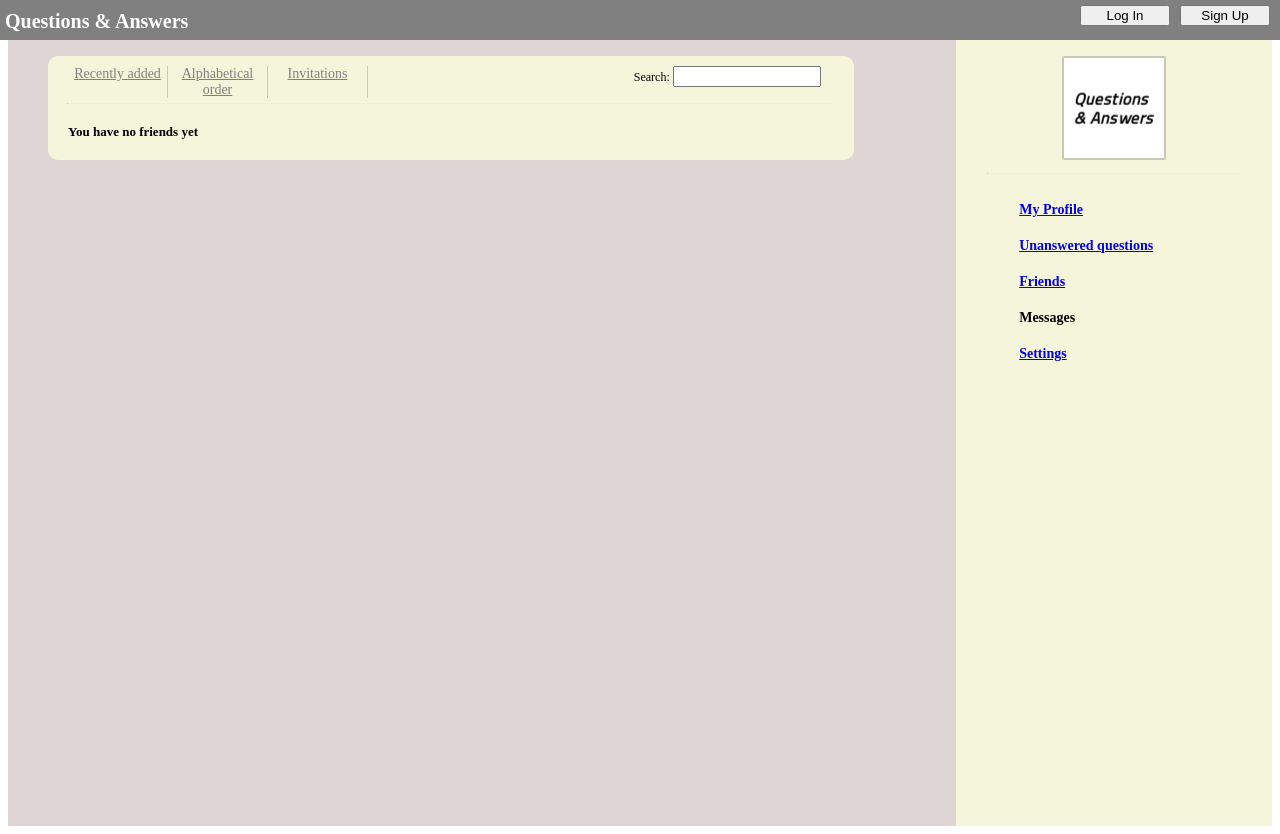
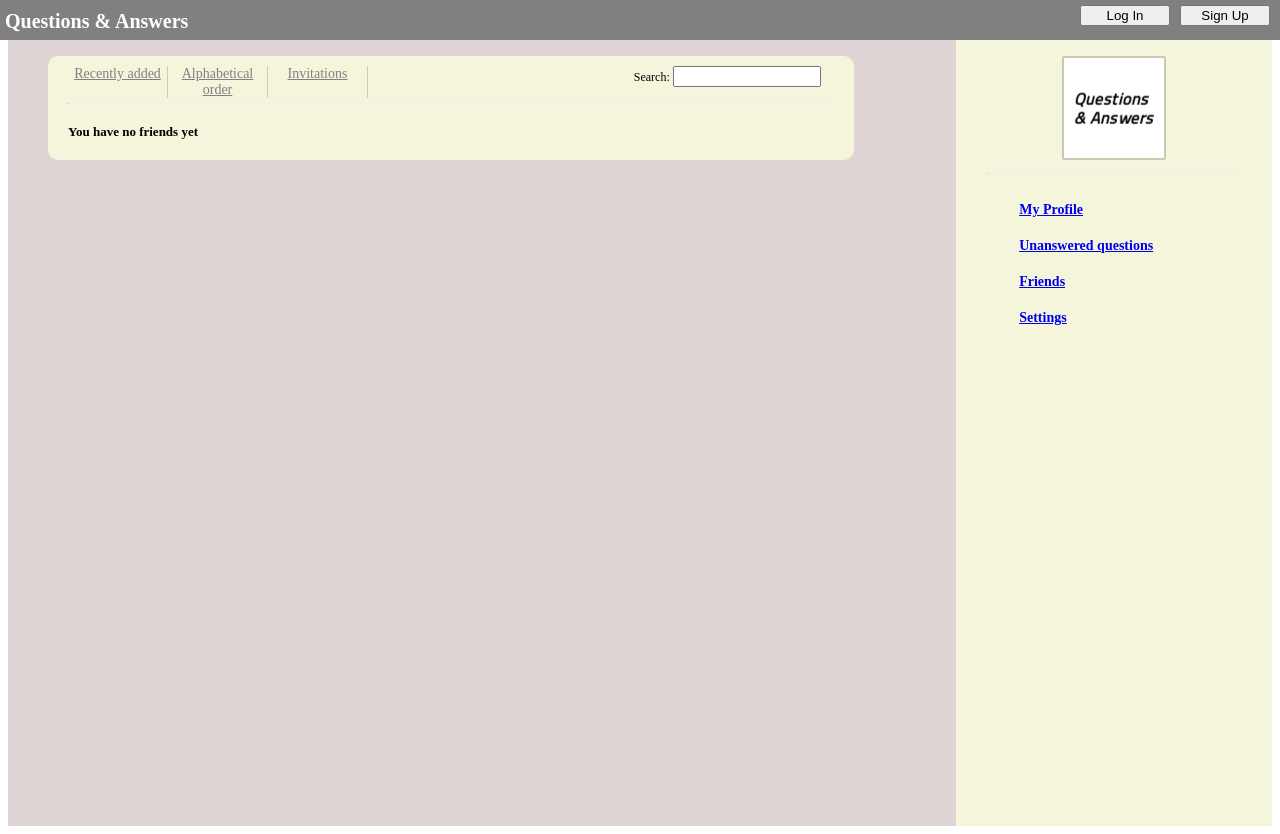
Before and after one commit to jedrzejkozal/QuestionsAndAnswers, a Django app: template QaA/ask/templates/ask/friends.html in a window 1280 px wide. Run offline with Django 3.2, Linux system fonts and the light colour scheme; the template is opened without the code that fills it, so the values that code supplies are empty.

Commit message:
navbar update

```diff
--- a/QaA/ask/templates/ask/navigation_bar.html
+++ b/QaA/ask/templates/ask/navigation_bar.html
@@ -27,7 +27,6 @@
     {% else %}
     <a href="{% url 'ask:friends' %}">Friends</a>
     {% endif %}
-    <a>Messages</a>
     <a href="{% url 'ask:settings' %}">Settings</a>
 </nav>
 {% endblock nav %}
```
